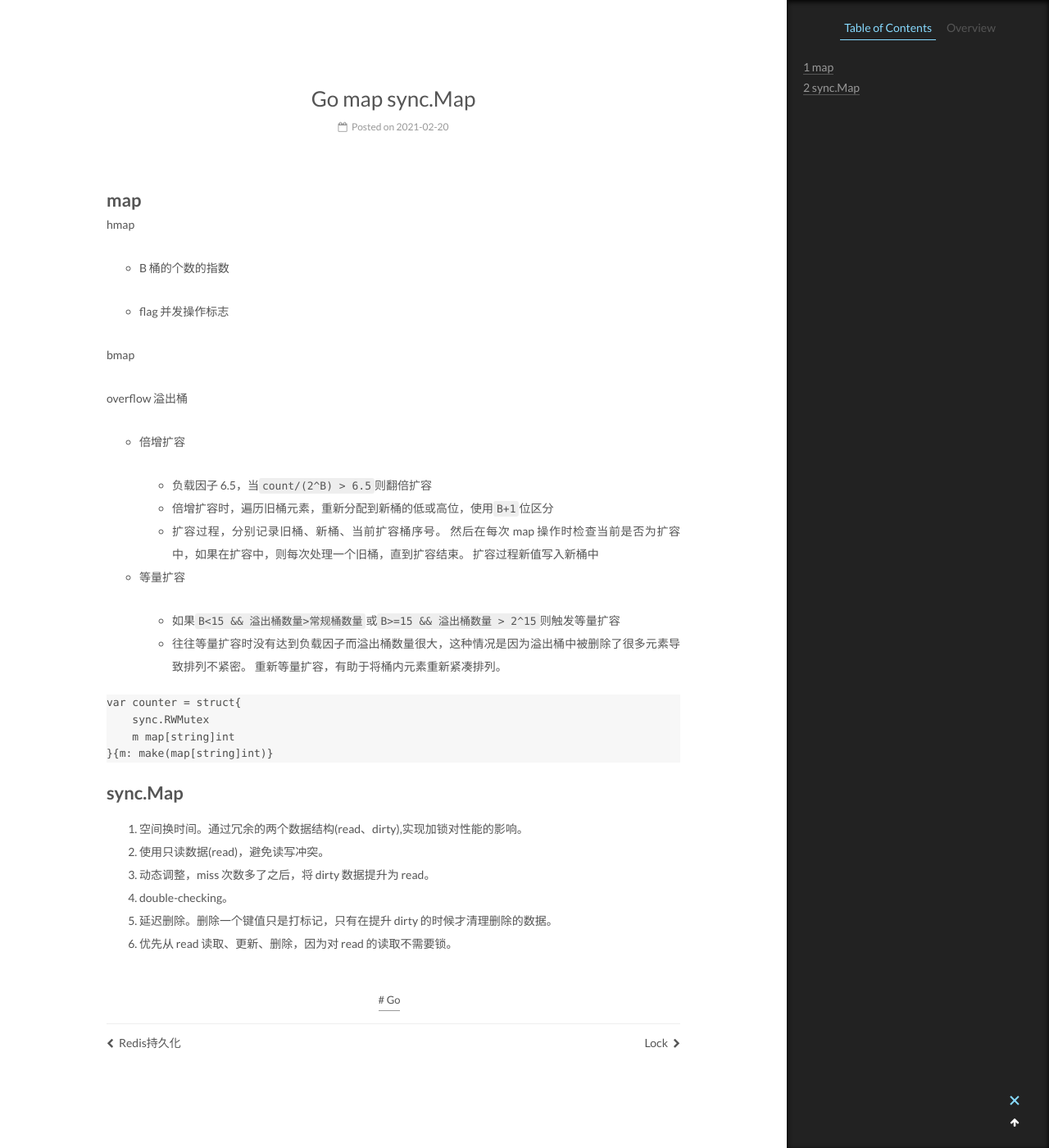
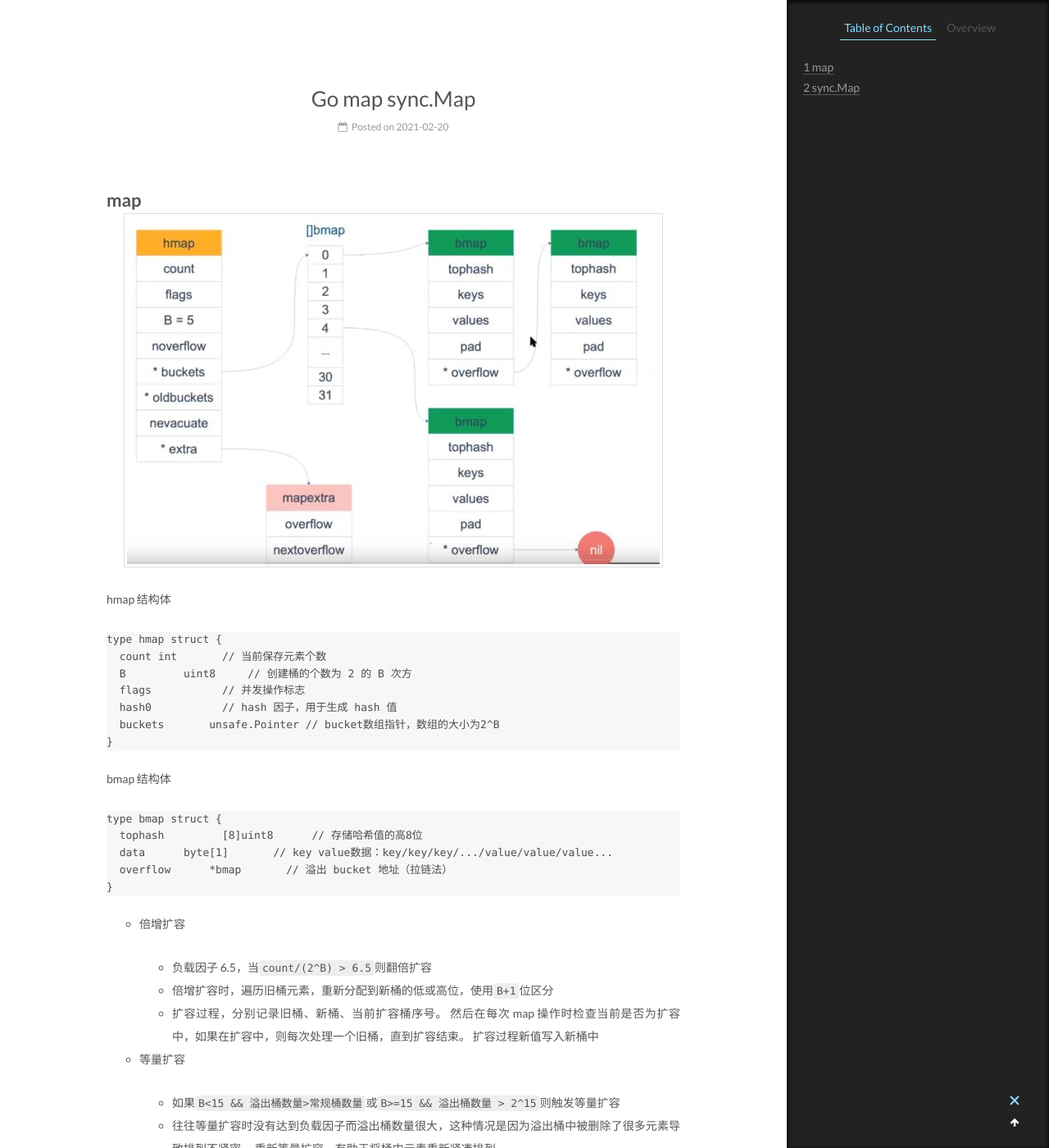
Before and after one commit to CodeHunter2006/CodeHunter2006.github.io, a Jekyll site: the page built from _posts/2021-02-20-Go_map.md, in a window 1280 px wide and 1400 px high, scrolled down 240 px. Shown: the whole window at 82% size. Built offline with Jekyll 4.4.1, drawn with Linux system fonts in a browser that asks for light colours.

Commit message:
[chore]: add contents.

````diff
--- a/_posts/2021-02-20-Go_map.md
+++ b/_posts/2021-02-20-Go_map.md
@@ -7,15 +7,29 @@ tags: Go
 
 # map
 
-hmap
+![map](/assets/images/2021-02-20-Go_map_1.jpg)
 
-- B 桶的个数的指数
+hmap 结构体
 
-- flag 并发操作标志
+```Go
+type hmap struct {
+  count	int       // 当前保存元素个数
+  B	    uint8     // 创建桶的个数为 2 的 B 次方
+  flags           // 并发操作标志
+  hash0           // hash 因子，用于生成 hash 值
+  buckets	unsafe.Pointer // bucket数组指针，数组的大小为2^B
+}
+```
 
-bmap
+bmap 结构体
 
-overflow 溢出桶
+```Go
+type bmap struct {
+  tophash	  [8]uint8	// 存储哈希值的高8位
+  data	    byte[1]	  // key value数据：key/key/key/.../value/value/value...
+  overflow	*bmap	    // 溢出 bucket 地址（拉链法）
+}
+```
 
 - 倍增扩容
 
````
Also changed, not shown: other parts of _posts/2021-02-20-Go_map.md (+3 -0 lines), _posts/2020-12-25-Algorithm_HashTable.md (+19 -0 lines), _posts/2020-12-27-LeetCode_Question_Category.md (+10 -0 lines), _posts/2021-07-08-OKR.md (added, +25 -0 lines), _posts/2021-07-10-LVS.md (added, +11 -0 lines), assets/images/2021-02-20-Go_map_1.jpg (added), assets/images/2021-07-08-OKR_1.jpg (added).
